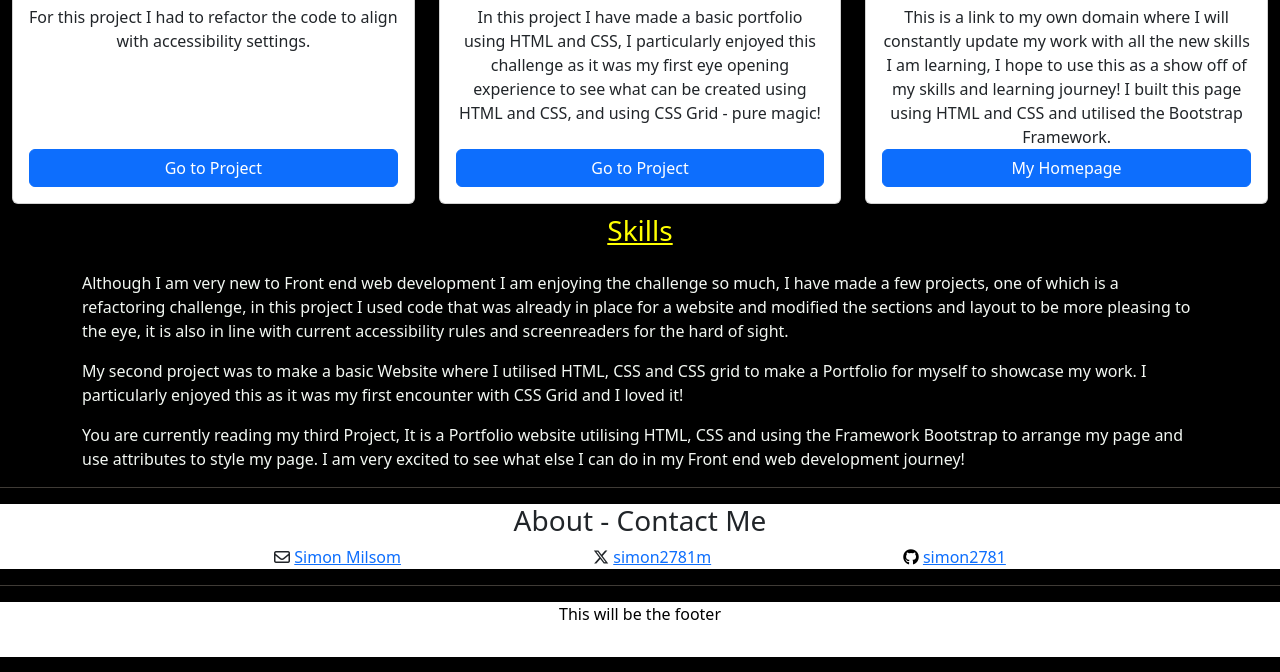
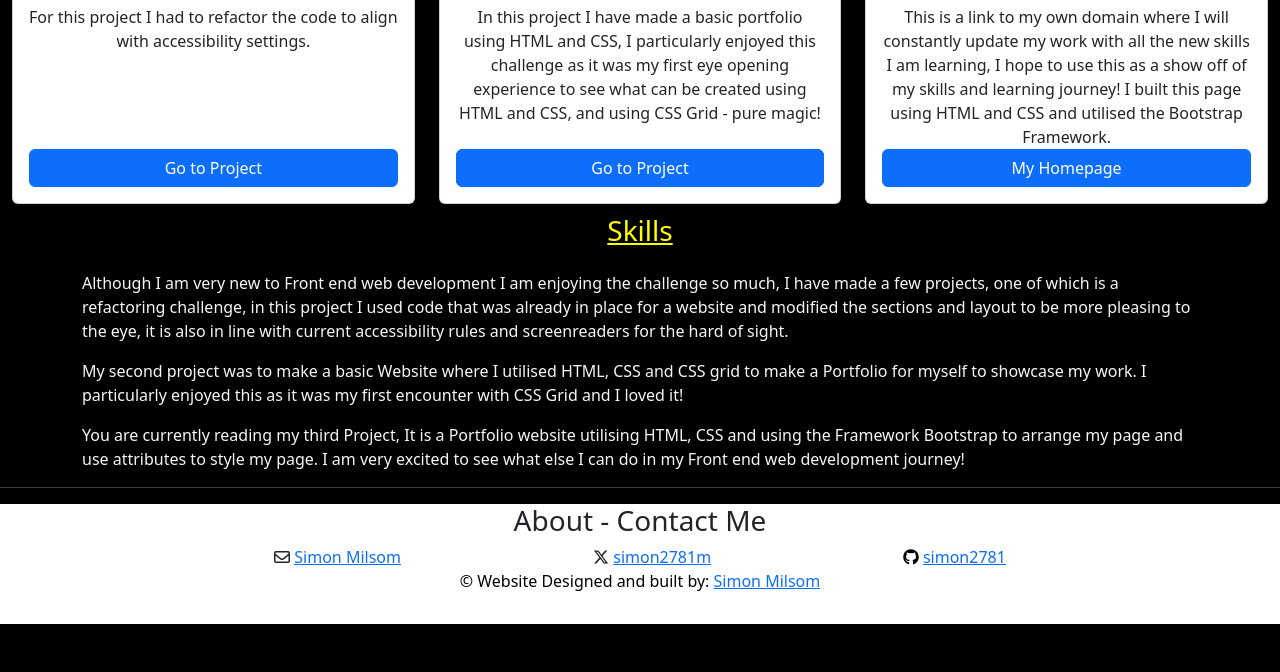
Before and after one commit to simon2781/Bootstrap-Portfolio, a plain HTML site: page index.html in a window 1280 px wide. Shown: the part 932-1604 px from the top of the page. After the commit the page ends 1556 px from the top, so only its background shows below. Drawn offline with nearby package versions, Linux system fonts and the light colour scheme.

Commit message:
added footer

```diff
--- a/index.html
+++ b/index.html
@@ -186,20 +186,22 @@
     </section>
 
     <!-- End of skills seciton -->
-    <hr style="color: antiquewhite;">
+    <!-- <hr style="color: antiquewhite;"> -->
 
 
 
     <!-- Footer section -->
 
-    <footer>
+    <section>
 
       <footer id="aboutTe">
-        <p>This will be the footer</p>
+        <p> &#169; Website Designed and built by: <a href="mailto:simon2781@gmail.com">Simon Milsom</a></p>
       </footer>
+
+    </section>
       <!-- End footer -->
 
-    </footer>
+
 
 
 
```
